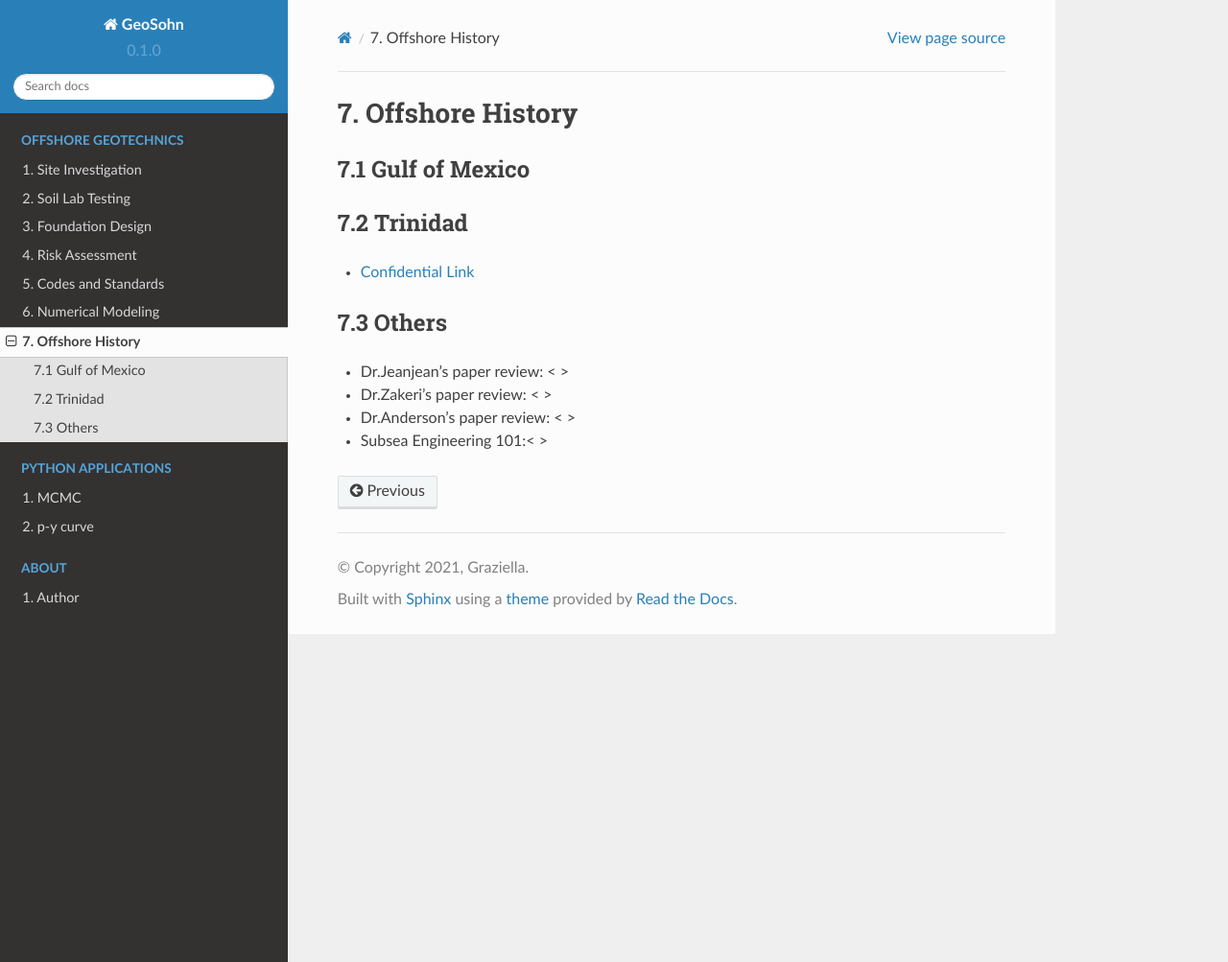
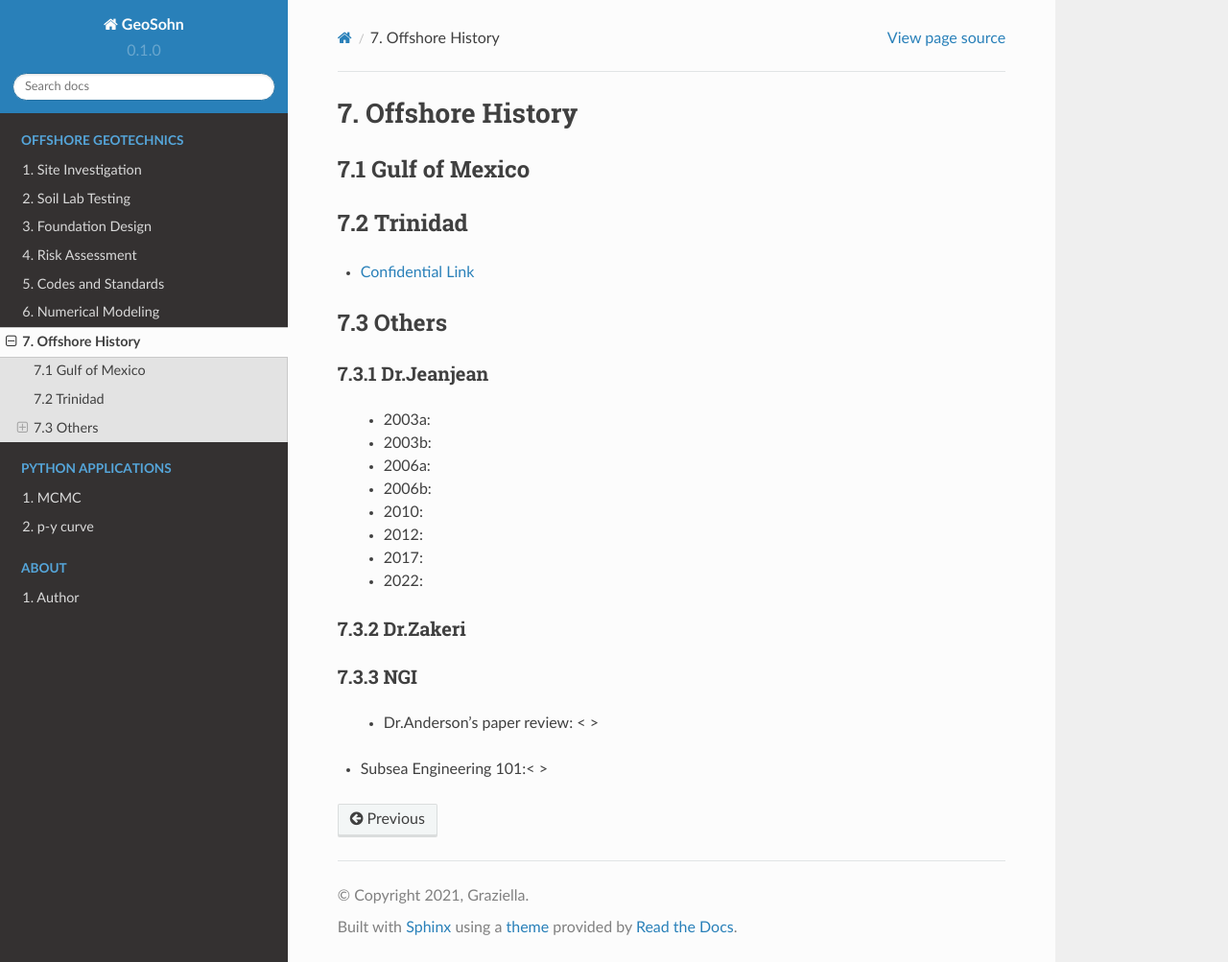
Before and after one commit to jrson11/GeoSohn, a Sphinx documentation site: the page built from docs/source/7-Offshore_History.rst, in a window 1280 px wide and 1003 px high. Shown: the whole window at 96% size. Built offline with Sphinx 7.4.7 and the Read the Docs theme 2.0.0, drawn with Linux system fonts in a browser that asks for light colours; pages that are not in the unit, such as notebooks, are missing from menus.

Commit message:
Update 7-Offshore_History.rst

```diff
--- a/docs/source/7-Offshore_History.rst
+++ b/docs/source/7-Offshore_History.rst
@@ -1,5 +1,6 @@
 7. Offshore History
 =================
+
 
 
 7.1 Gulf of Mexico
@@ -15,12 +16,25 @@
 7.3 Others
 ---------
 
+7.3.1 Dr.Jeanjean
+.................
 
-- Dr.Jeanjean's paper review: < >
+    - 2003a:
+    - 2003b:
+    - 2006a:
+    - 2006b:
+    - 2010:
+    - 2012:
+    - 2017:
+    - 2022:
 
-- Dr.Zakeri's paper review: < >
+7.3.2 Dr.Zakeri
+................
 
-- Dr.Anderson's paper review: < >
+7.3.3 NGI
+..........
+
+    - Dr.Anderson's paper review: < >
 
 
 - Subsea Engineering 101:< >
```
